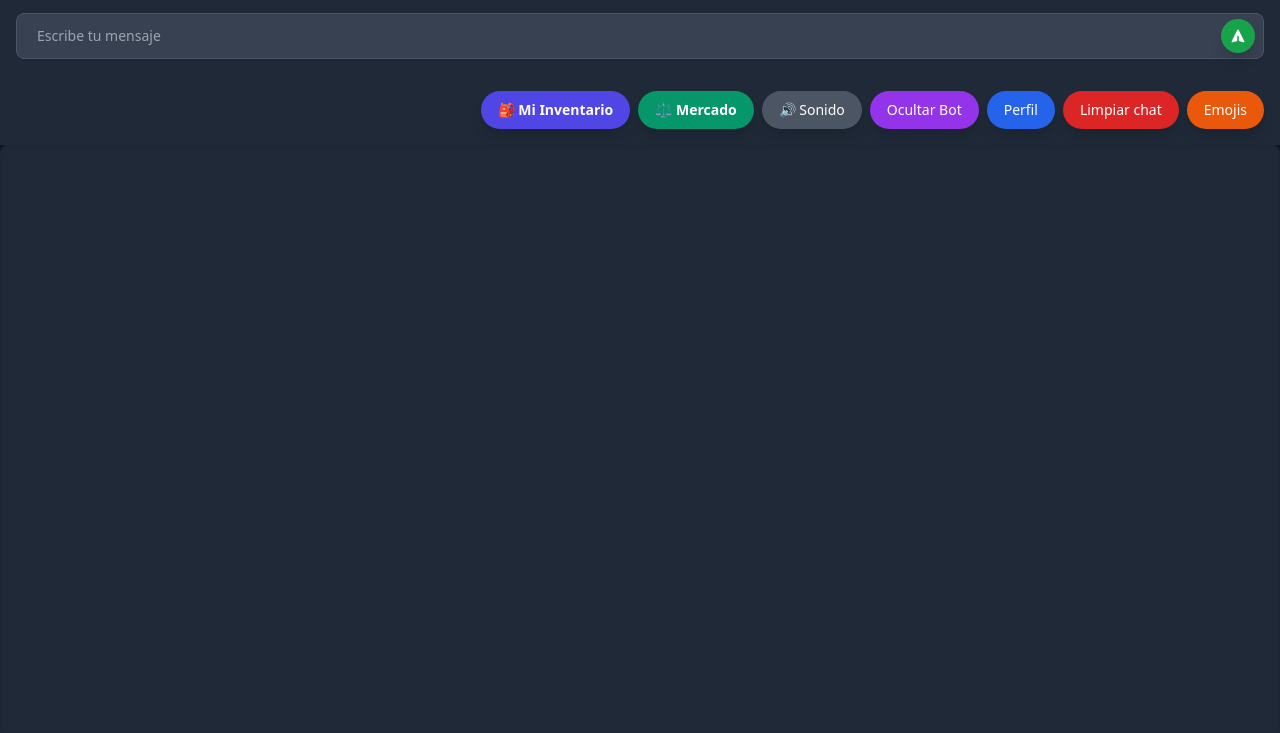
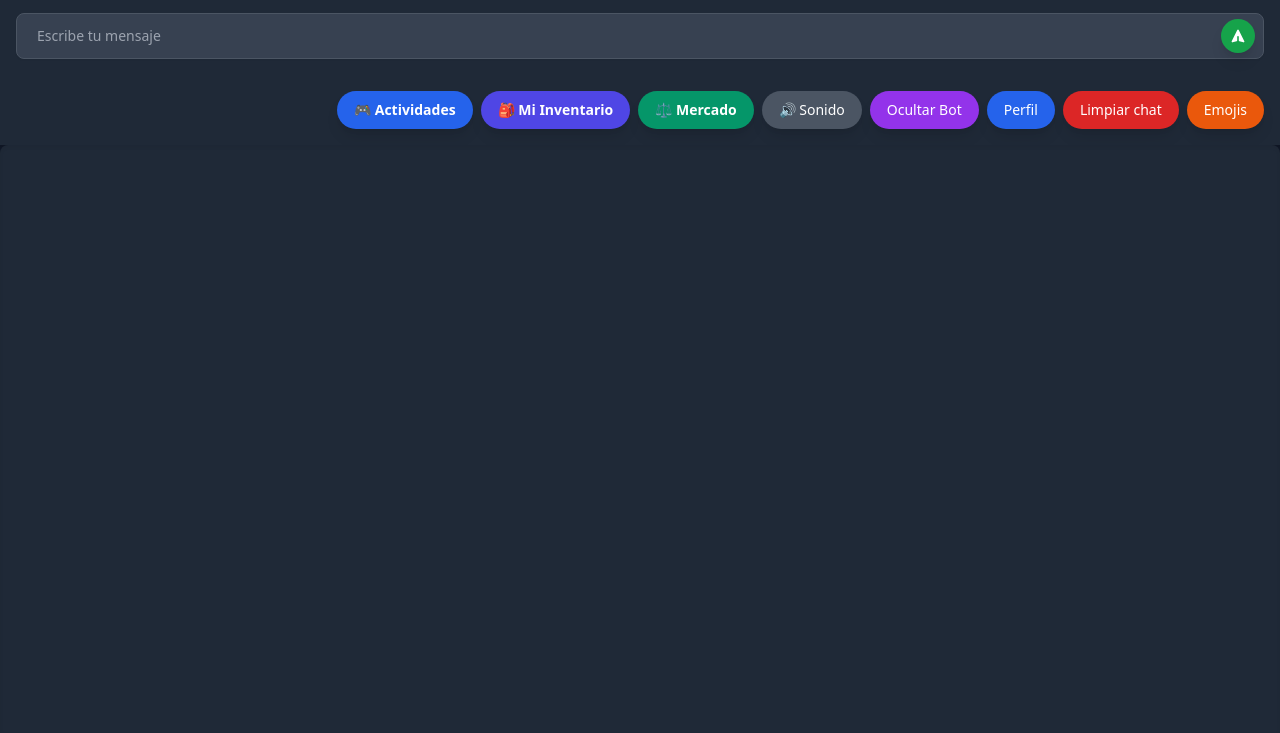
Before and after one commit to GabrielgsdCIUwU/Chat-Local, a website: page public/views/messages.html in a window 1280 px wide. Shown: the part 67-800 px from the top of the page. Drawn offline with nearby package versions, Linux system fonts and the light colour scheme; files that its build step writes are made by us from their sources; no server answers.

Commit message:
feat(views): Añadir botón actividades

```diff
--- a/public/views/messages.html
+++ b/public/views/messages.html
@@ -53,6 +53,9 @@
       <div id="userList" class="absolute bg-gray-700 text-gray-200 rounded-lg shadow-lg z-10 hidden"></div>
 
       <div class="text-right mt-2 flex flex-wrap justify-end gap-2">
+        <button id="btn-activities" class="bg-blue-600 text-white rounded-full py-2 px-4 border border-transparent text-sm transition-all shadow-lg hover:bg-blue-500 hover:shadow-md focus:outline-none focus:ring-2 focus:ring-blue-400 font-bold flex items-center gap-2">
+          🎮 Actividades
+        </button>
         <button id="btn-inventory" class="bg-indigo-600 text-white rounded-full py-2 px-4 border border-transparent text-sm transition-all shadow-lg hover:bg-indigo-500 hover:shadow-md focus:outline-none focus:ring-2 focus:ring-indigo-400 font-bold flex items-center gap-2">
     🎒    Mi Inventario
         </button>
```
